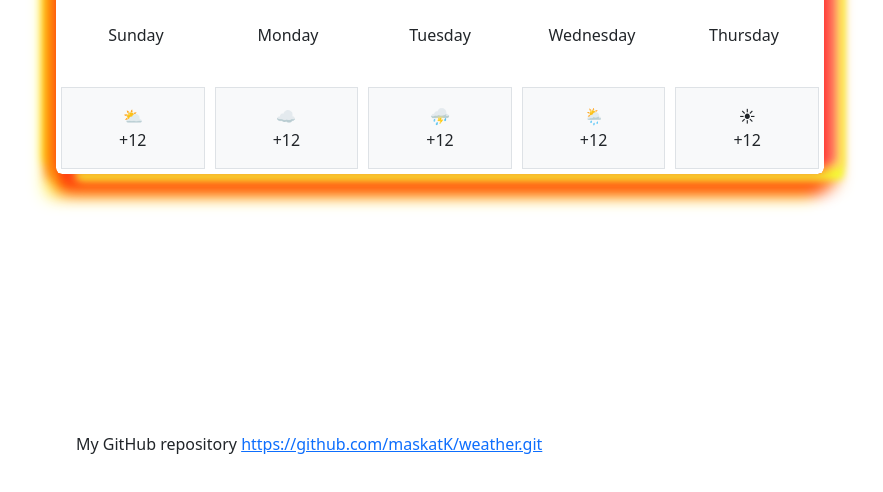
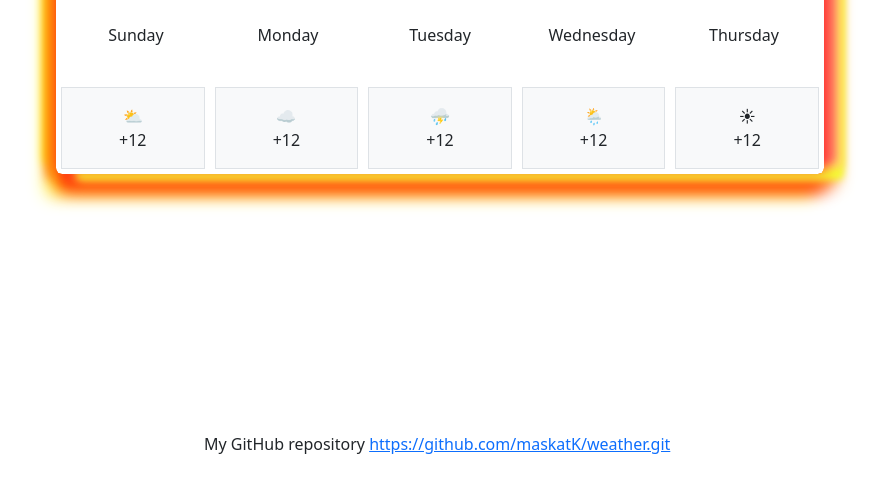
Before and after one commit to maskatK/weather, a plain HTML site: page index.html in a window 1280 px wide. Shown: the part 308-800 px from the top of the page, without its empty margins (200-1083 px from the left). Drawn offline with nearby package versions, Linux system fonts and the light colour scheme.

Commit message:
variant center

```diff
--- a/styles.css
+++ b/styles.css
@@ -54,8 +54,8 @@ h1 {
 footer {
   position: absolute;
   padding: 20px;
-  margin-left: 20%;
-  margin-right: 20%;
+  margin-left: 30%;
+  margin-right: 30%;
   top: 90%;
-
+  text-align: center;
 }
```
